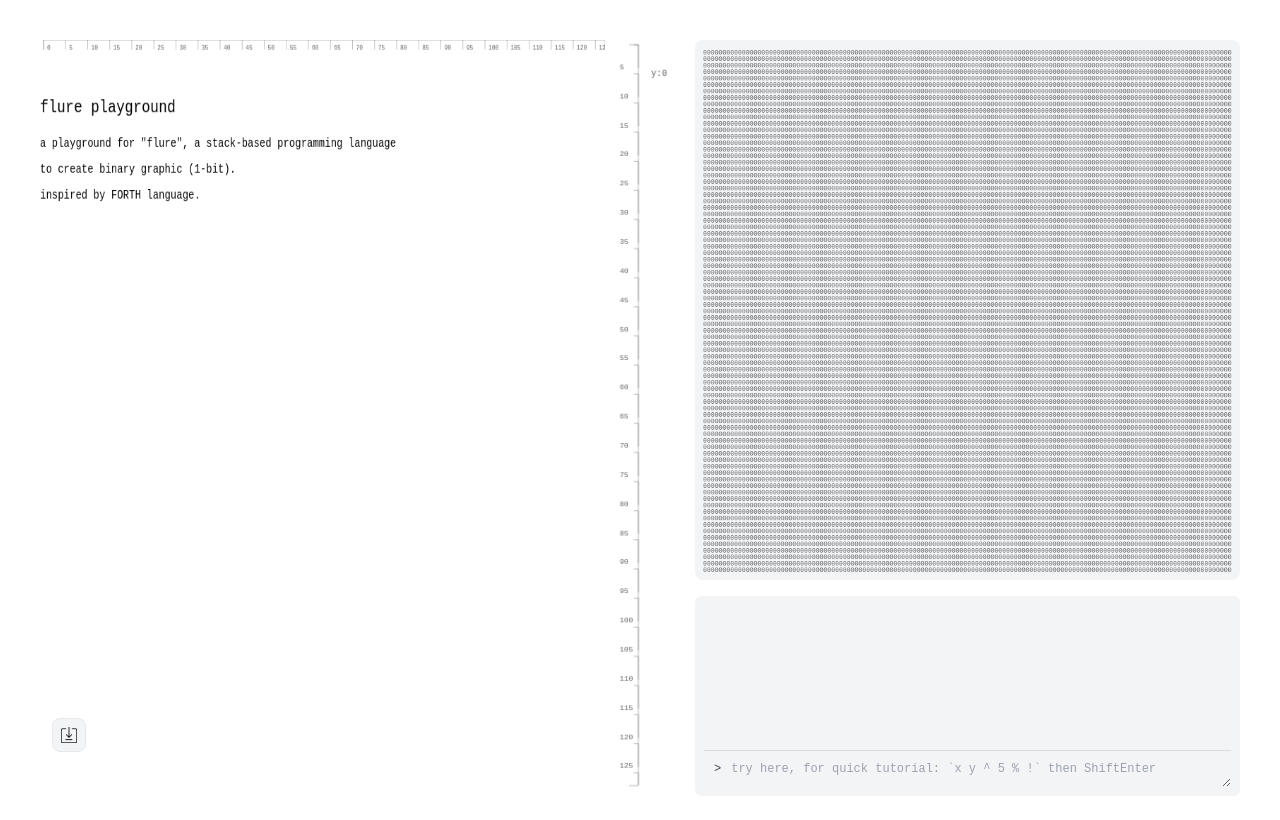
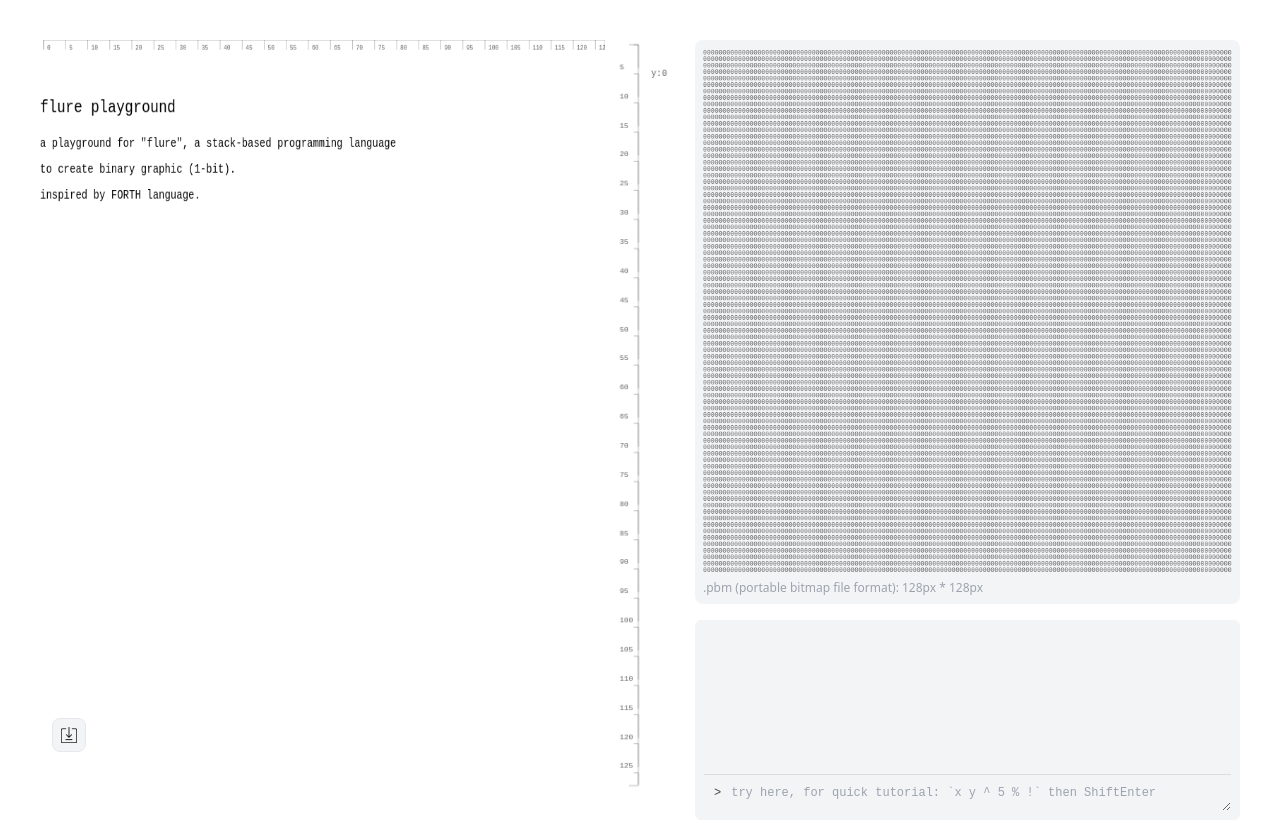
Before and after one commit to karnpapon/flure_playground, a website built with webpack: page dist/index.html in a window 1280 px wide. Built offline with nearby package versions, Linux system fonts and the light colour scheme; files whose address does not match are found by name.

Commit message:
add pbm description

```diff
--- a/dist/index.html
+++ b/dist/index.html
@@ -202,9 +202,13 @@
       <canvas id="flure_canvas_scaler" class="w-[30px] h-[755px] mt-auto"></canvas>
       <canvas id="flure_canvas_nav" class="w-[40px] mr-2 ml-2"></canvas>
       <div class="flex flex-col ">
-        <div class="flex flex-1">
-          <div class="flex w-[545px] h-[540px] overflow-hidden rounded-lg mb-4 p-2 bg-gray-100">
+        <div class="flex flex-1 flex-col">
+          <div class="flex w-[545px] h-[540px] overflow-hidden rounded-lg p-2 bg-gray-100">
             <canvas id="flure_binary_display" />
+          </div>
+          <div class="bg-gray-100 w-full mb-2 rounded-lg -translate-y-2 rounded-t-none z-0">
+           <p class="text-xs p-2 text-gray-400">.pbm (portable bitmap file format): 128px * 128px</p>
+           <!-- <p class="text-xs p-2 text-gray-400">x y | y x * x & %</p> -->
           </div>
         </div>
 
```
